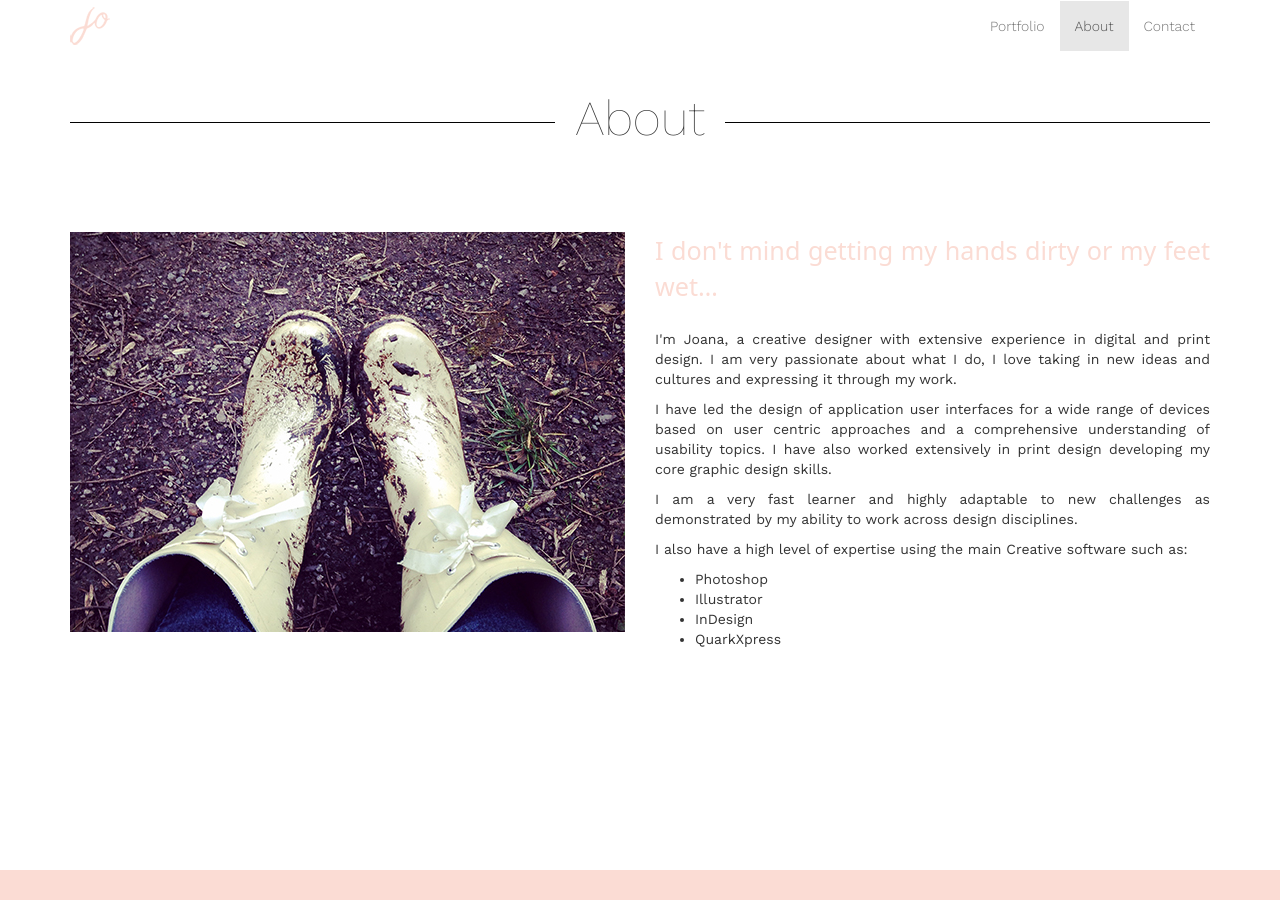
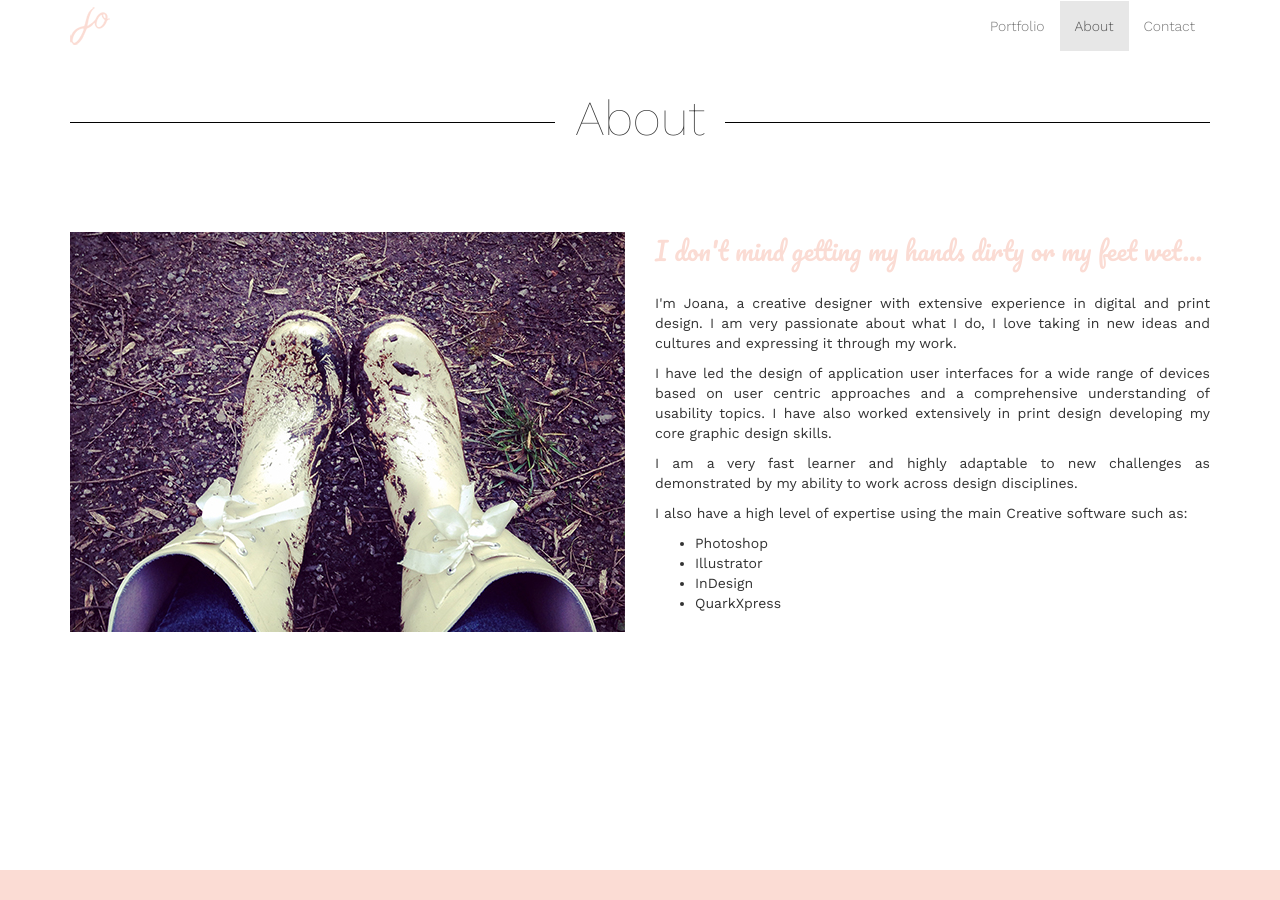
Before and after one commit to jocastilho/jocastilho.github.io, a Jekyll site: the page built from about.md, in a window 1280 px wide. Built offline with Jekyll 4.4.1, drawn with Linux system fonts in a browser that asks for light colours.

Commit message:
Add Pacifico font

```diff
--- a/_includes/head.html
+++ b/_includes/head.html
@@ -5,6 +5,7 @@
   <title>{% if page.title %}{{ page.title }}{% else %}{{ site.title }}{% endif %}</title>
   <meta name="description" content="{{ site.description }}">
   <link rel="stylesheet" href="https://fonts.googleapis.com/css?family=Work+Sans:400,300,200,100" type="text/css">
+  <link rel="stylesheet" href="https://fonts.googleapis.com/css?family=Pacifico" type="text/css">
   <link rel="stylesheet" href="{{ "/css/main.css" | prepend: site.baseurl }}">
   <link rel="stylesheet" href="{{ "/libs/owlcarousel/assets/owl.carousel.min.css" | prepend: site.baseurl }}">
   <link rel="stylesheet" href="{{ "/libs/owlcarousel/assets/owl.theme.default.min.css" | prepend: site.baseurl }}">
```
